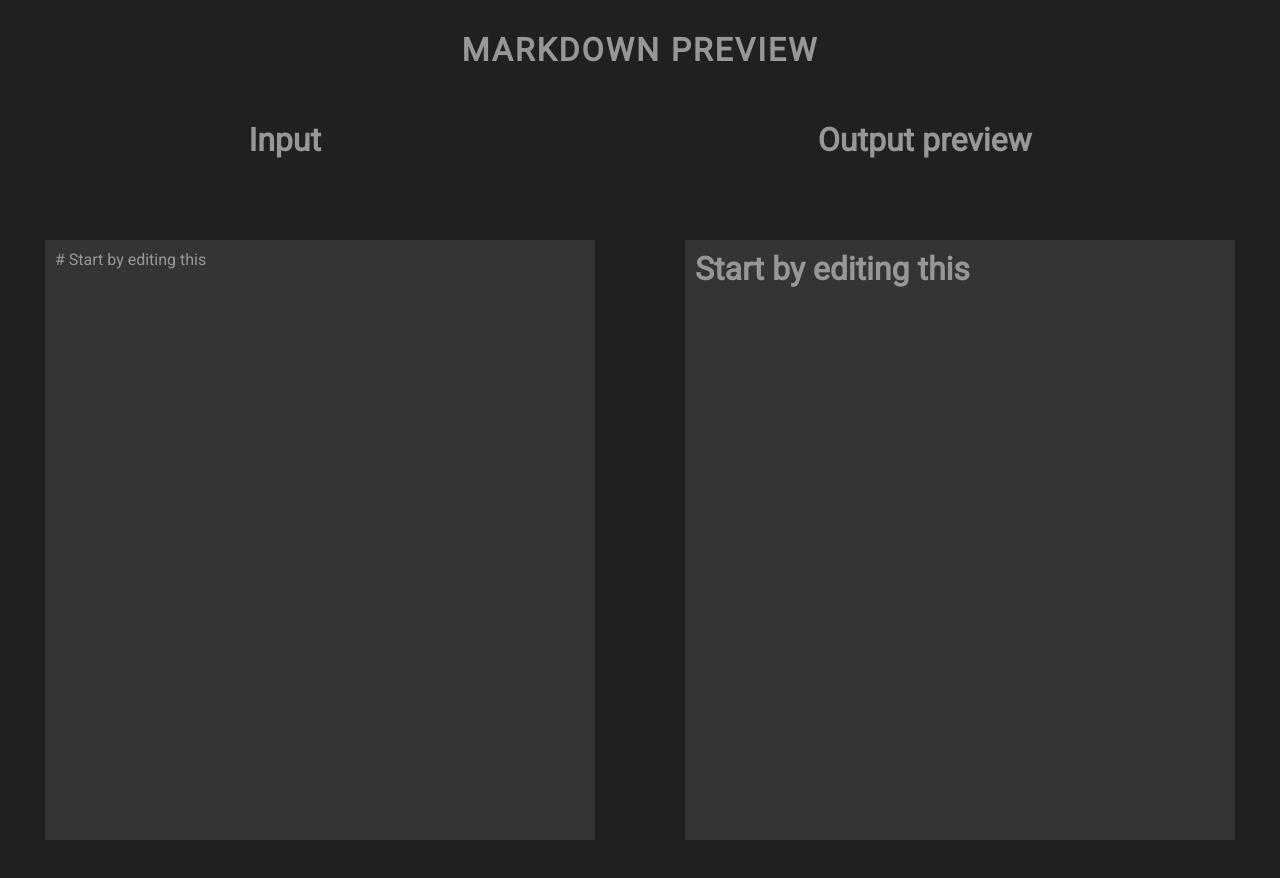
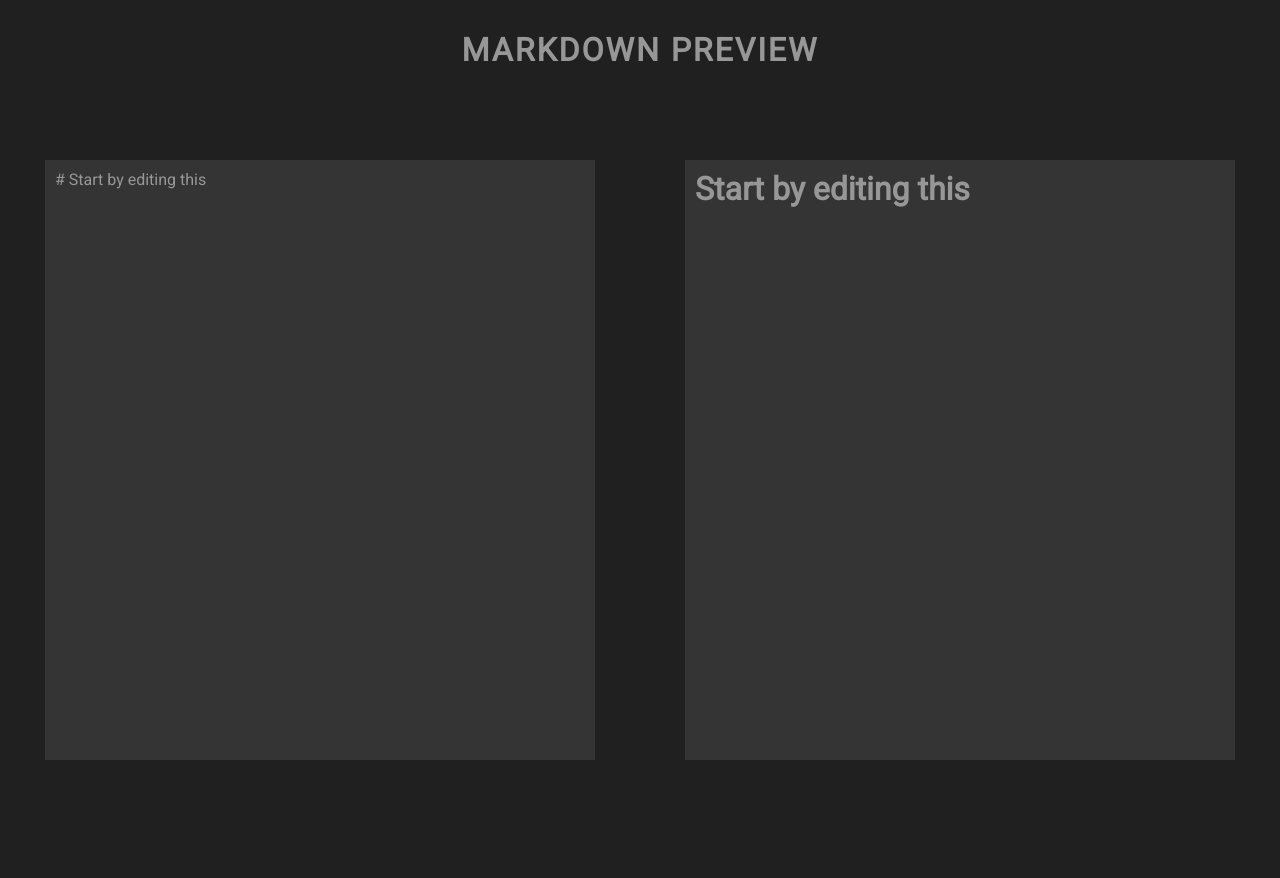
Before and after one commit to sk0le/markdown-preview, a React (Create React App) app: page / in a window 1280 px wide. Shown: the top 878 px of the page. After the commit the page ends 820 px from the top, so only its background shows below. Built offline with nearby package versions, Linux system fonts and the light colour scheme.

Commit message:
Removed InputAndOutputText component

```diff
--- a/src/App.js
+++ b/src/App.js
@@ -2,13 +2,11 @@ import React from "react";
 import "./App.css";
 import MarkdownPreview from "./components/MarkdownPreview";
 import Navbar from "./components/Navbar";
-import InputAndOutputText from "./components/InputAndOutputText";
 
 function App() {
   return (
     <div className="App">
       <Navbar />
-      <InputAndOutputText />
       <MarkdownPreview />
     </div>
   );
--- a/src/components/InputAndOutputText.js
+++ /dev/null
@@ -1,14 +0,0 @@
-import React, { Component } from "react";
-
-class InputAndOutputText extends Component {
-  render() {
-    return (
-      <div className="inputAndOutput">
-        <h1 className="inputTag">Input</h1>
-        <h1 className="outputTag">Output preview</h1>
-      </div>
-    );
-  }
-}
-
-export default InputAndOutputText;
```
